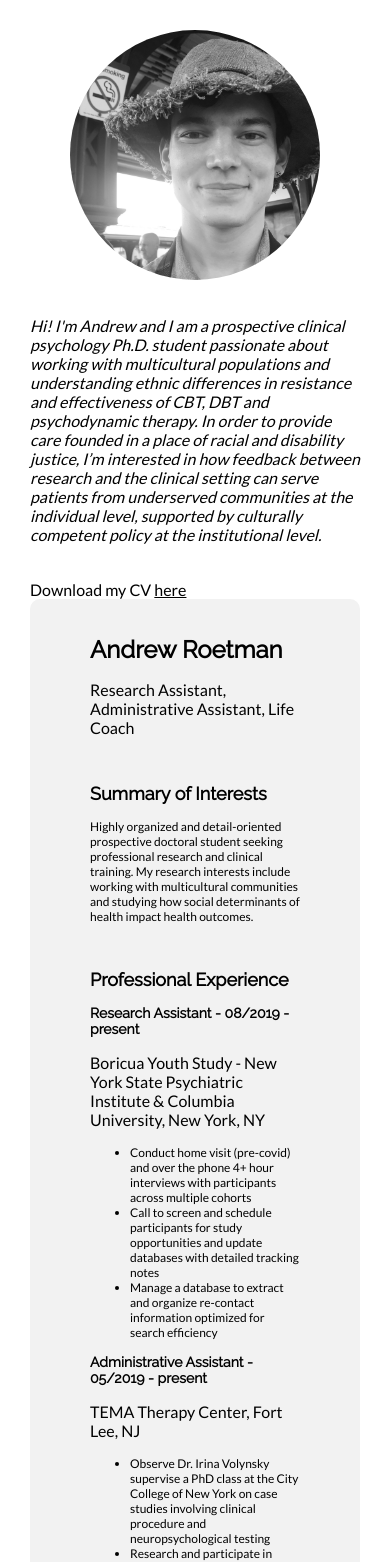
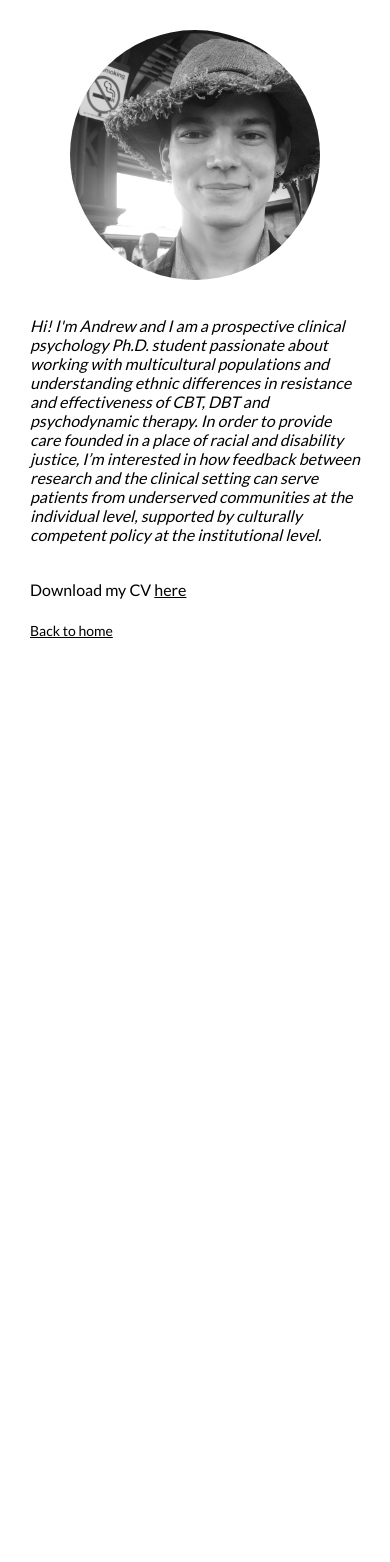
Before and after one commit to jcseo3/andrew-roetman-website, a Next.js app: page /clinical-psychology in a window 390 px wide. Shown: the top 1562 px of the page. After the commit the page ends 844 px from the top, so only its background shows below. Built offline with nearby package versions, Linux system fonts and the light colour scheme.

Commit message:
fix clinical psychology mobile

```diff
--- a/components/BacktoHomeButton/BacktoHomeButton.module.scss
+++ b/components/BacktoHomeButton/BacktoHomeButton.module.scss
@@ -9,8 +9,10 @@
 
 .spacer {
     width: 100%;
-    height: 200px;
     grid-row: 1/2;
+    @include min-width(large) {
+        height: 200px;
+    }
 }
 
 .backtoHome {
--- a/pages/clinical-psychology/clinical-psychology.module.scss
+++ b/pages/clinical-psychology/clinical-psychology.module.scss
@@ -4,6 +4,10 @@
     grid-gap: 0;
     /*background: color(white-soft);
     padding: 0;*/
+    @include max-width(medium) {
+        /*background: #ff3627;
+        color: white;*/
+    }
 }
 
 .portrait {
@@ -69,6 +73,11 @@
 .rightColumn {
     position: relative;
     grid-column: 5/13;
-    background: color(white-soft);
-    border-radius: 10px;
+    display: none;
+
+    @include min-width(large) {
+        background: color(white-soft);
+        border-radius: 10px;
+        display: block;
+    }
 }
```
